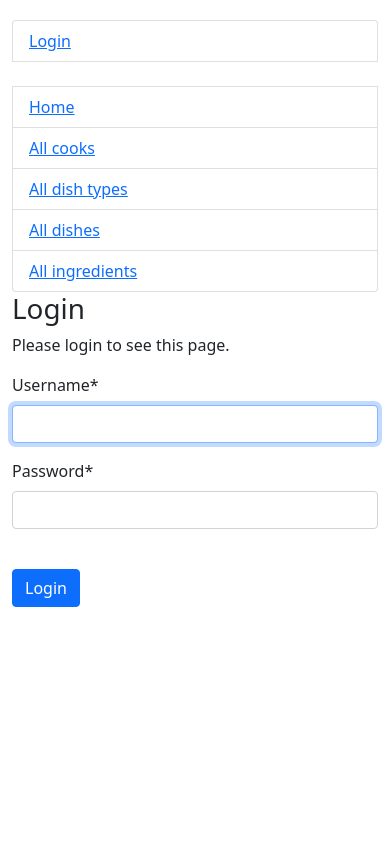
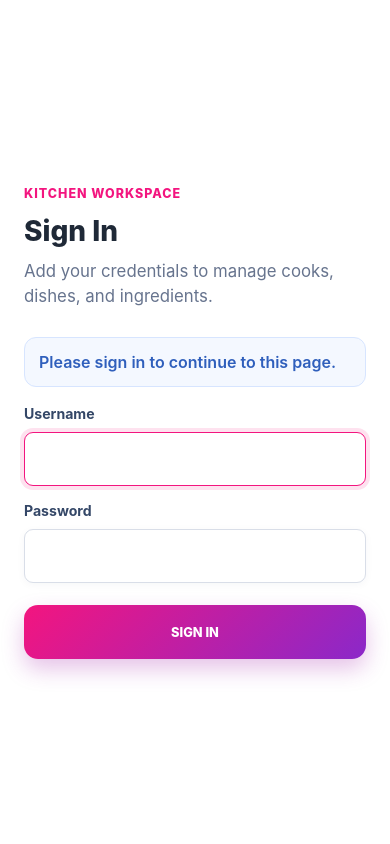
Before and after one commit to m1b0mb0/kitchen-management-system, a Django app: page /accounts/login/?next=/cooks/1/ in a window 390 px wide. Run offline with Django 5.2, Linux system fonts and the light colour scheme; some libraries are stand-ins or nearby versions.

Commit message:
Update login page style

```diff
--- a/static/css/styles.css
+++ b/static/css/styles.css
@@ -1,8 +1,201 @@
 body {
     margin-top: 20px;
+    background: #f8f9fb;
+    color: #252f40;
+    font-family: Inter, "Segoe UI", Roboto, Arial, sans-serif;
 }
 
 .link-to-page {
     float: right;
     margin: 0 2px 0 2px;
 }
+
+.auth-body {
+    margin: 0;
+    min-height: 100vh;
+    background: #fff;
+}
+
+.auth-page {
+    min-height: 100vh;
+    position: relative;
+    overflow: hidden;
+}
+
+.soft-submit {
+    background: linear-gradient(135deg, #f3157f 0%, #8b28c9 100%);
+    border: 0;
+    border-radius: 14px;
+    box-shadow: 0 10px 22px rgba(164, 38, 173, 0.28);
+    color: #fff !important;
+    font-size: 0.8rem !important;
+    font-weight: 800 !important;
+    letter-spacing: 0;
+    padding: 12px 34px;
+    text-transform: uppercase;
+}
+
+.auth-panel {
+    display: grid;
+    grid-template-columns: minmax(360px, 45%) 1fr;
+    min-height: 100vh;
+}
+
+.auth-form-column {
+    align-items: center;
+    display: flex;
+    padding: 56px 48px;
+}
+
+.auth-form-shell {
+    max-width: 430px;
+    width: 100%;
+}
+
+.eyebrow {
+    color: #f3157f;
+    font-size: 0.78rem;
+    font-weight: 800;
+    letter-spacing: 0.08em;
+    margin-bottom: 12px;
+    text-transform: uppercase;
+}
+
+.auth-form-shell h1 {
+    color: #1f2937;
+    font-size: 2rem;
+    font-weight: 800;
+    margin-bottom: 10px;
+}
+
+.auth-subtitle {
+    color: #67748e;
+    font-size: 1.05rem;
+    margin-bottom: 28px;
+}
+
+.auth-form {
+    display: grid;
+    gap: 14px;
+}
+
+.auth-form label {
+    color: #344767;
+    font-size: 0.88rem;
+    font-weight: 700;
+    margin-bottom: -6px;
+}
+
+.auth-form input[type="text"],
+.auth-form input[type="password"] {
+    background: #fff;
+    border: 1px solid #d9dee8;
+    border-radius: 9px;
+    box-shadow: 0 2px 8px rgba(37, 47, 64, 0.04);
+    color: #344767;
+    min-height: 54px;
+    padding: 0 16px;
+    transition: border-color 0.2s ease, box-shadow 0.2s ease;
+    width: 100%;
+}
+
+.auth-form input[type="text"]:focus,
+.auth-form input[type="password"]:focus {
+    border-color: #f3157f;
+    box-shadow: 0 0 0 4px rgba(243, 21, 127, 0.12);
+    outline: 0;
+}
+
+.soft-submit {
+    margin-top: 8px;
+    min-height: 54px;
+    width: 100%;
+}
+
+.soft-alert {
+    background: #fff4f8;
+    border: 1px solid #ffd0e3;
+    border-radius: 12px;
+    color: #b5165f;
+    font-weight: 600;
+    margin-bottom: 16px;
+    padding: 12px 14px;
+}
+
+.soft-alert-info {
+    background: #f4f8ff;
+    border-color: #d7e5ff;
+    color: #2f5fbc;
+}
+
+.auth-hero {
+    align-items: center;
+    background:
+        linear-gradient(135deg, rgba(241, 27, 124, 0.78), rgba(116, 45, 195, 0.82)),
+        url("https://images.unsplash.com/photo-1556911220-bff31c812dba?auto=format&fit=crop&w=1600&q=80");
+    background-position: center;
+    background-size: cover;
+    display: flex;
+    justify-content: center;
+    min-height: 100vh;
+    overflow: hidden;
+    position: relative;
+}
+
+.auth-hero::before {
+    background-image:
+        linear-gradient(rgba(255, 255, 255, 0.15) 1px, transparent 1px),
+        linear-gradient(90deg, rgba(255, 255, 255, 0.12) 1px, transparent 1px);
+    background-size: 48px 48px;
+    content: "";
+    inset: 0;
+    opacity: 0.18;
+    position: absolute;
+}
+
+.auth-hero-overlay {
+    background: radial-gradient(circle at center, rgba(255, 255, 255, 0.2), transparent 38%);
+    inset: 0;
+    position: absolute;
+}
+
+.auth-hero-content {
+    color: #fff;
+    margin-top: auto;
+    padding: 0 40px 44px;
+    position: relative;
+    text-align: center;
+    text-shadow: 0 3px 22px rgba(0, 0, 0, 0.24);
+}
+
+.auth-hero-content p {
+    font-size: 1.6rem;
+    font-weight: 800;
+    margin-bottom: 6px;
+}
+
+.auth-hero-content span {
+    font-size: 1rem;
+    opacity: 0.88;
+}
+
+@media (max-width: 900px) {
+    .auth-panel {
+        grid-template-columns: 1fr;
+    }
+
+    .auth-form-column {
+        min-height: 100vh;
+        padding: 48px 24px;
+    }
+
+    .auth-hero {
+        display: none;
+    }
+}
+
+@media (max-width: 520px) {
+    .auth-form-shell h1 {
+        font-size: 1.75rem;
+    }
+}
--- a/templates/base.html
+++ b/templates/base.html
@@ -13,7 +13,8 @@
   {% load static %}
   <link rel="stylesheet" href="{% static 'css/styles.css' %}">
 </head>
-<body>
+<body class="{% block body_class %}app-body{% endblock body_class %}">
+{% block layout %}
   <div class="container-fluid">
     <div class="row">
       <div class="col-sm-2">
@@ -32,5 +33,6 @@
       </div>
     </div>
   </div>
+{% endblock layout %}
 </body>
 </html>
--- a/templates/registration/login.html
+++ b/templates/registration/login.html
@@ -1,24 +1,50 @@
 {% extends "base.html" %}
-{% load crispy_forms_filters %}
 
-{% block content %}
+{% block body_class %}auth-body{% endblock body_class %}
 
-{% if form.errors %}
-  <p>Your username and password didn't match. Please try again.</p>
-{% endif %}
+{% block layout %}
+  <main class="auth-page">
+    <section class="auth-panel">
+      <div class="auth-form-column">
+        <div class="auth-form-shell">
+          <p class="eyebrow">Kitchen workspace</p>
+          <h1>Sign In</h1>
+          <p class="auth-subtitle">Add your credentials to manage cooks, dishes, and ingredients.</p>
 
-<h1>Login</h1>
+          {% if form.errors %}
+            <div class="soft-alert" role="alert">
+              Your username and password did not match. Please try again.
+            </div>
+          {% endif %}
 
-{% if next %}
-  <p>Please login to see this page.</p>
-{% endif %}
+          {% if next %}
+            <div class="soft-alert soft-alert-info" role="alert">
+              Please sign in to continue to this page.
+            </div>
+          {% endif %}
 
-<form method="post" action="{% url 'login' %}">
-  {% csrf_token %}
-  {{ form|crispy }}
-  <br>
-  <input type="submit" value="Login" class="btn btn-primary" />
-  <input type="hidden" name="next" value="{{ next }}" />
-</form>
+          <form class="auth-form" method="post" action="{% url 'login' %}">
+            {% csrf_token %}
 
-{% endblock %}
+            <label for="{{ form.username.id_for_label }}">Username</label>
+            {{ form.username }}
+
+            <label for="{{ form.password.id_for_label }}">Password</label>
+            {{ form.password }}
+
+            <button class="soft-submit" type="submit">Sign in</button>
+            <input type="hidden" name="next" value="{{ next }}">
+          </form>
+        </div>
+      </div>
+
+      <div class="auth-hero" aria-label="Kitchen counter with ingredients">
+        <div class="auth-hero-overlay"></div>
+        <div class="auth-hero-content">
+          <p>Kitchen Manager</p>
+          <span>Organize every service with clarity.</span>
+        </div>
+      </div>
+    </section>
+  </main>
+{% endblock layout %}
```
Lines whose indentation alone changed are shown as unchanged.
